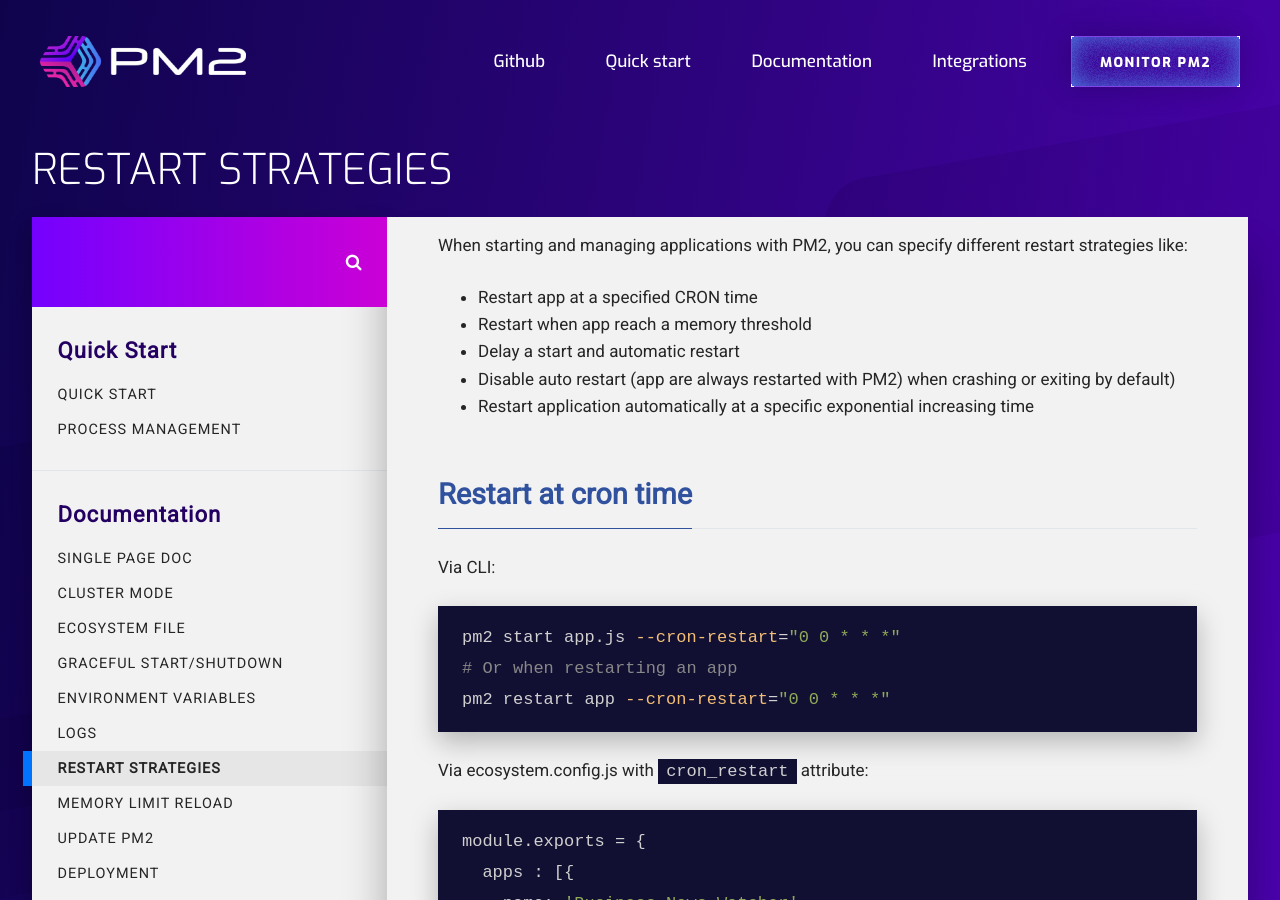
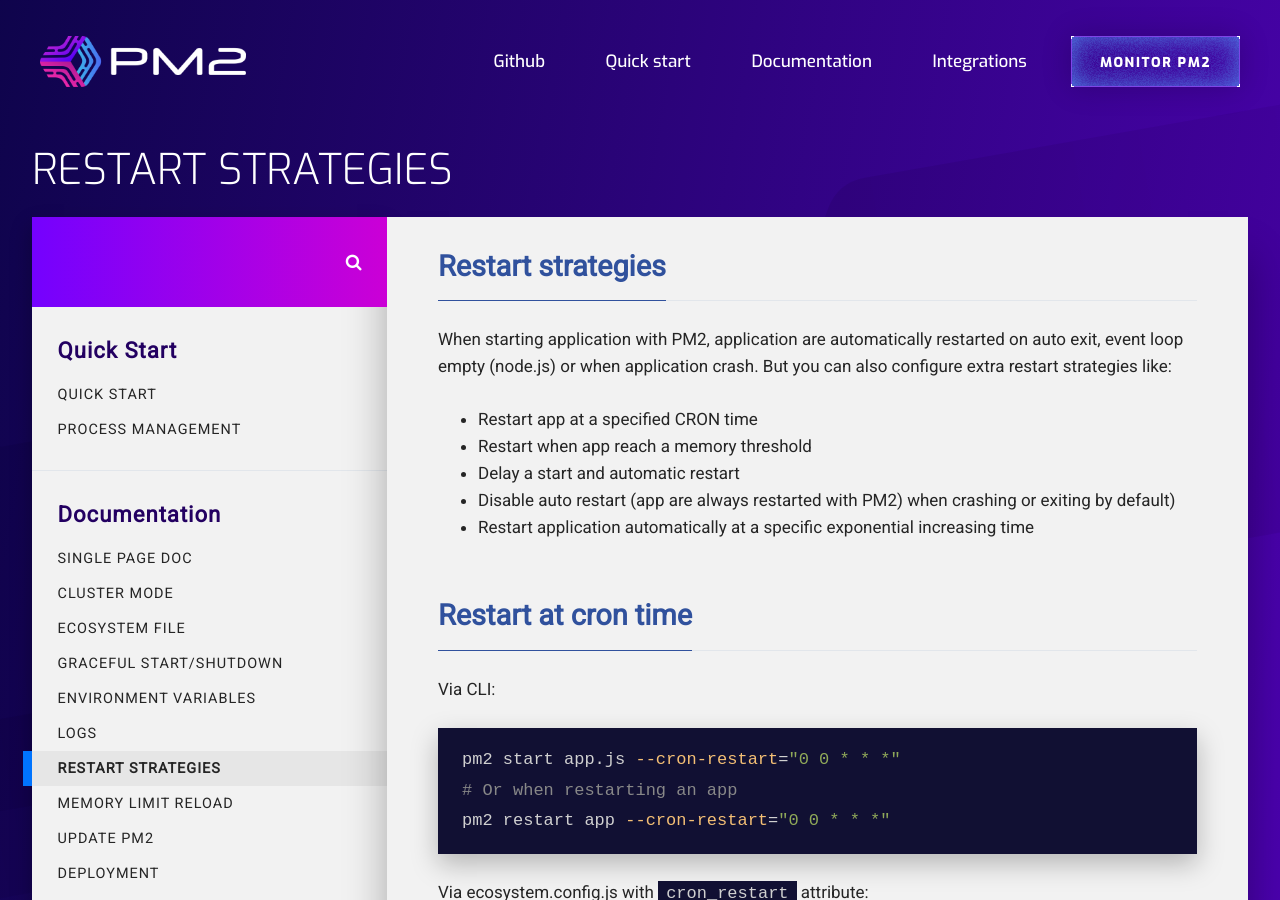
Before and after one commit to pm2-hive/pm2-hive.github.io, a Jekyll site: the page built from docs/features/restart-strategies.md, in a window 1280 px wide and 900 px high. Built offline with Jekyll 4.4.1, drawn with Linux system fonts in a browser that asks for light colours; comment, search, counter and statistics services are not loaded.

Commit message:
Update restart-strategies.md

```diff
--- a/docs/features/restart-strategies.md
+++ b/docs/features/restart-strategies.md
@@ -5,7 +5,10 @@
 permalink: /docs/usage/restart-strategies/
 ---
 
-When starting and managing applications with PM2, you can specify different restart strategies like:
+## Restart strategies
+
+When starting application with PM2, application are automatically restarted on auto exit, event loop empty (node.js) or when application crash.
+But you can also configure extra restart strategies like:
 
 - Restart app at a specified CRON time
 - Restart when app reach a memory threshold
```
